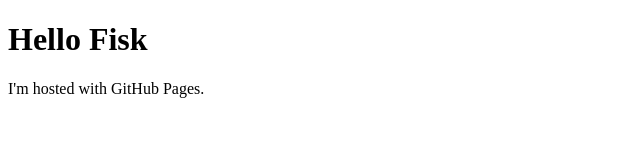
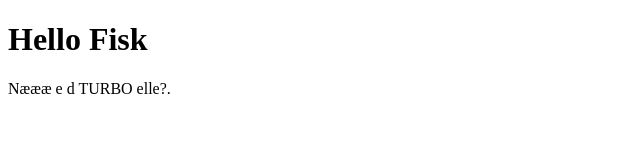
Before and after one commit to TheFaze97/TheFaze97.github.io, a plain HTML site: page index.html in a window 1280 px wide. Shown: the full height of the page, 0-640 px from the left. Drawn offline with Linux system fonts and the light colour scheme.

Commit message:
Updated to artig

```diff
--- a/index.html
+++ b/index.html
@@ -2,6 +2,6 @@
 <html>
 <body>
 <h1>Hello Fisk</h1>
-<p>I'm hosted with GitHub Pages.</p>
+<p>Næææ e d TURBO elle?.</p>
 </body>
 </html>
```
